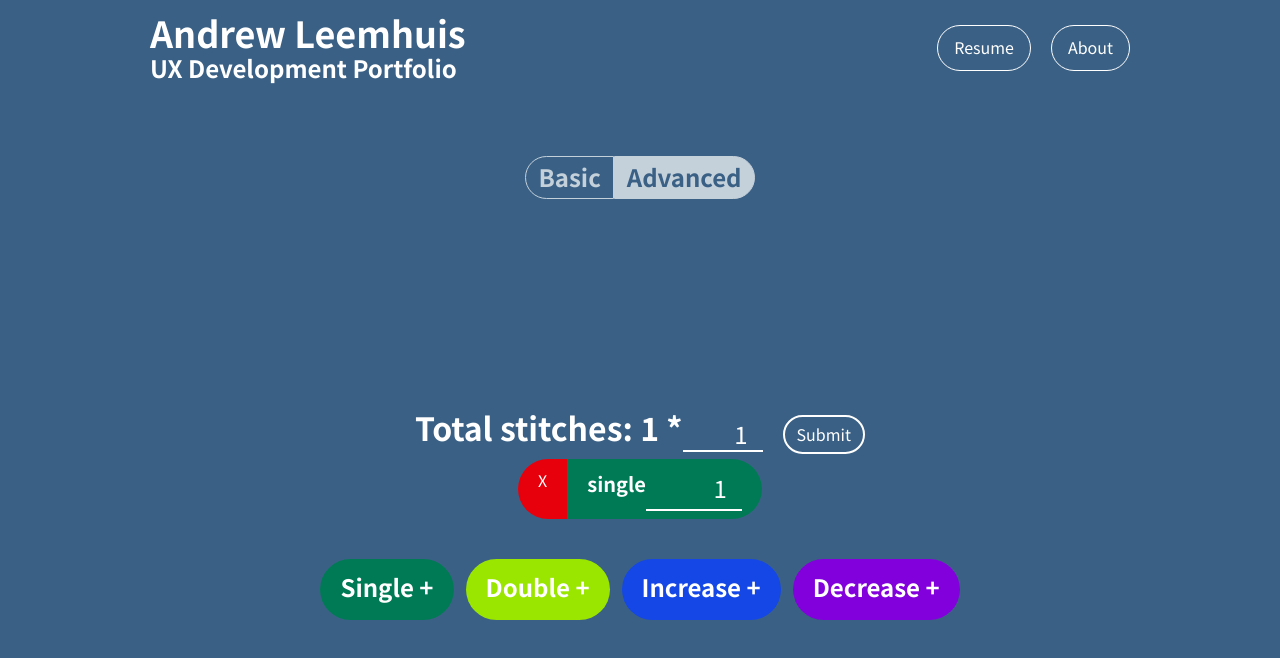
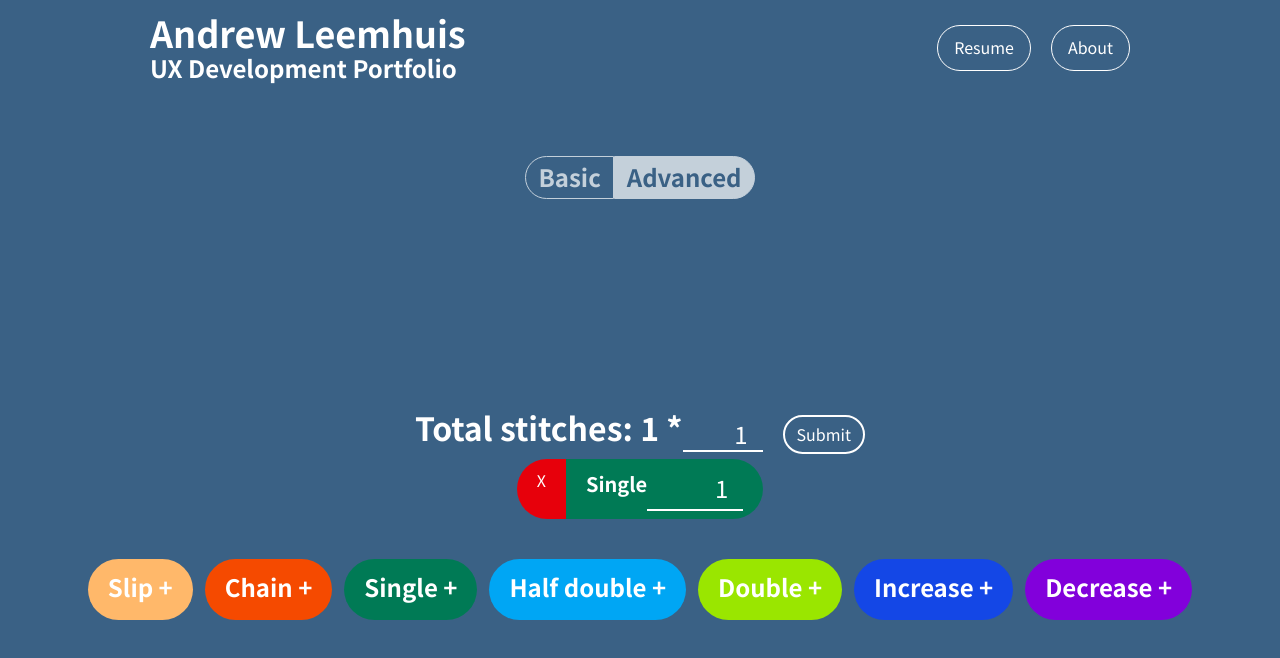
Before and after one commit to tanukilandslide/andrew-leemhuis-portfolio, a Vue app: page /crochet-counter/advanced in a window 1280 px wide. Both pictures are taken after a click on the element "Single +". Shown: the top 658 px of the page. Built offline with nearby package versions, Linux system fonts and the light colour scheme; what vue3-lottie would draw is missing.

Commit message:
Added Slip, Chain, and Half Double stitches

```diff
--- a/src/pages/crochet-counter/CrochetCounterAdvanced.vue
+++ b/src/pages/crochet-counter/CrochetCounterAdvanced.vue
@@ -35,6 +35,50 @@
 
           <div class="flex flex-wrap gap-5">
             <div v-for="stitch in stitches" :key="stitch.id">
+              <!-- Slip -->
+
+              <div class="flex" v-if="stitch.stitch === 'slip'">
+                <div
+                  class="bg-red-600 px-5 py-2 object-center rounded-l-full cursor-pointer w-fit text-white flex"
+                  @click="deleteStichType(stitch.id)"
+                >
+                  X
+                </div>
+                <div
+                  class="bg-orange-300 px-5 py-2 object-center rounded-r-full cursor-pointer w-fit text-white flex"
+                >
+                  <h3>Slip</h3>
+                  <input
+                    type="number"
+                    id="goal"
+                    class="border-b-2 border-white text-2xl text-white text-right w-24"
+                    v-model="stitch.number"
+                  />
+                </div>
+              </div>
+
+              <!-- Chain -->
+
+              <div class="flex" v-if="stitch.stitch === 'chain'">
+                <div
+                  class="bg-red-600 px-5 py-2 object-center rounded-l-full cursor-pointer w-fit text-white flex"
+                  @click="deleteStichType(stitch.id)"
+                >
+                  X
+                </div>
+                <div
+                  class="bg-orange-600 px-5 py-2 object-center rounded-r-full cursor-pointer w-fit text-white flex"
+                >
+                  <h3>Chain</h3>
+                  <input
+                    type="number"
+                    id="goal"
+                    class="border-b-2 border-white text-2xl text-white text-right w-24"
+                    v-model="stitch.number"
+                  />
+                </div>
+              </div>
+
               <div class="flex" v-if="stitch.stitch === 'single'">
                 <div
                   class="bg-red-600 px-5 py-2 object-center rounded-l-full cursor-pointer w-fit text-white flex"
@@ -45,7 +89,27 @@
                 <div
                   class="bg-emerald-700 px-5 py-2 object-center rounded-r-full cursor-pointer w-fit text-white flex"
                 >
-                  <h3>single</h3>
+                  <h3>Single</h3>
+                  <input
+                    type="number"
+                    id="goal"
+                    class="border-b-2 border-white text-2xl text-white text-right w-24"
+                    v-model="stitch.number"
+                  />
+                </div>
+              </div>
+
+              <div class="flex" v-if="stitch.stitch === 'halfDouble'">
+                <div
+                  class="bg-red-600 px-5 py-2 object-center rounded-l-full cursor-pointer w-fit text-white flex"
+                  @click="deleteStichType(stitch.id)"
+                >
+                  X
+                </div>
+                <div
+                  class="bg-sky-500 px-5 py-2 object-center rounded-r-full cursor-pointer w-fit text-white flex"
+                >
+                  <h3>Half Double</h3>
                   <input
                     type="number"
                     id="goal"
@@ -118,11 +182,32 @@
           </div>
           <div class="flex gap-3 my-10 flex-wrap text-white">
             <div
+              class="bg-orange-300 px-5 pt-2 rounded-full cursor-pointer"
+              @click="addStitchType('slip')"
+              @keyup.s="addStitchType('slip')"
+            >
+              <h2>Slip +</h2>
+            </div>
+            <div
+              class="bg-orange-600 px-5 pt-2 rounded-full cursor-pointer"
+              @click="addStitchType('chain')"
+              @keyup.s="addStitchType('chain')"
+            >
+              <h2>Chain +</h2>
+            </div>
+            <div
               class="bg-emerald-700 px-5 pt-2 rounded-full cursor-pointer"
               @click="addStitchType('single')"
               @keyup.s="addStitchType('single')"
             >
               <h2>Single +</h2>
+            </div>
+            <div
+              class="bg-sky-500 px-5 pt-2 rounded-full cursor-pointer"
+              @click="addStitchType('halfDouble')"
+              @keyup.s="addStitchType('halfDouble')"
+            >
+              <h2>Half double +</h2>
             </div>
             <div
               class="bg-lime-400 px-5 pt-2 rounded-full cursor-pointer"
@@ -158,6 +243,30 @@
         >
           <div class="flex justify-center flex-wrap gap-5">
             <div v-for="stitch in stitchRhythm" :key="stitch.id">
+              <div class="flex" v-if="stitch.stitch === 'slip'">
+                <div
+                  :class="
+                    stitch.selected
+                      ? 'bg-orange-300 px-5 pt-2 object-center rounded-full cursor-pointer w-fit text-white flex'
+                      : 'border-orange-300 border-2 px-5 pt-2 object-center rounded-full cursor-pointer w-fit text-white flex'
+                  "
+                >
+                  <h3>Slip</h3>
+                </div>
+              </div>
+
+              <div class="flex" v-if="stitch.stitch === 'chain'">
+                <div
+                  :class="
+                    stitch.selected
+                      ? 'bg-orange-600 px-5 pt-2 object-center rounded-full cursor-pointer w-fit text-white flex'
+                      : 'border-orange-600 border-2 px-5 pt-2 object-center rounded-full cursor-pointer w-fit text-white flex'
+                  "
+                >
+                  <h3>Chain</h3>
+                </div>
+              </div>
+
               <div class="flex" v-if="stitch.stitch === 'single'">
                 <div
                   :class="
@@ -166,7 +275,19 @@
                       : ' border-emerald-700 border-2 px-5 pt-2 object-center rounded-full cursor-pointer w-fit text-white flex'
                   "
                 >
-                  <h3>single</h3>
+                  <h3>Single</h3>
+                </div>
+              </div>
+
+              <div class="flex" v-if="stitch.stitch === 'halfDouble'">
+                <div
+                  :class="
+                    stitch.selected
+                      ? 'bg-sky-500 px-5 pt-2 object-center rounded-full cursor-pointer w-fit text-white flex'
+                      : 'border-sky-500  border-2 px-5 pt-2 object-center rounded-full cursor-pointer w-fit text-white flex'
+                  "
+                >
+                  <h3>Half Double</h3>
                 </div>
               </div>
 
@@ -178,7 +299,7 @@
                       : ' border-lime-700 border-2 px-5 pt-2 object-center rounded-full cursor-pointer w-fit text-white flex'
                   "
                 >
-                  <h3>double</h3>
+                  <h3>Double</h3>
                 </div>
               </div>
 
```
